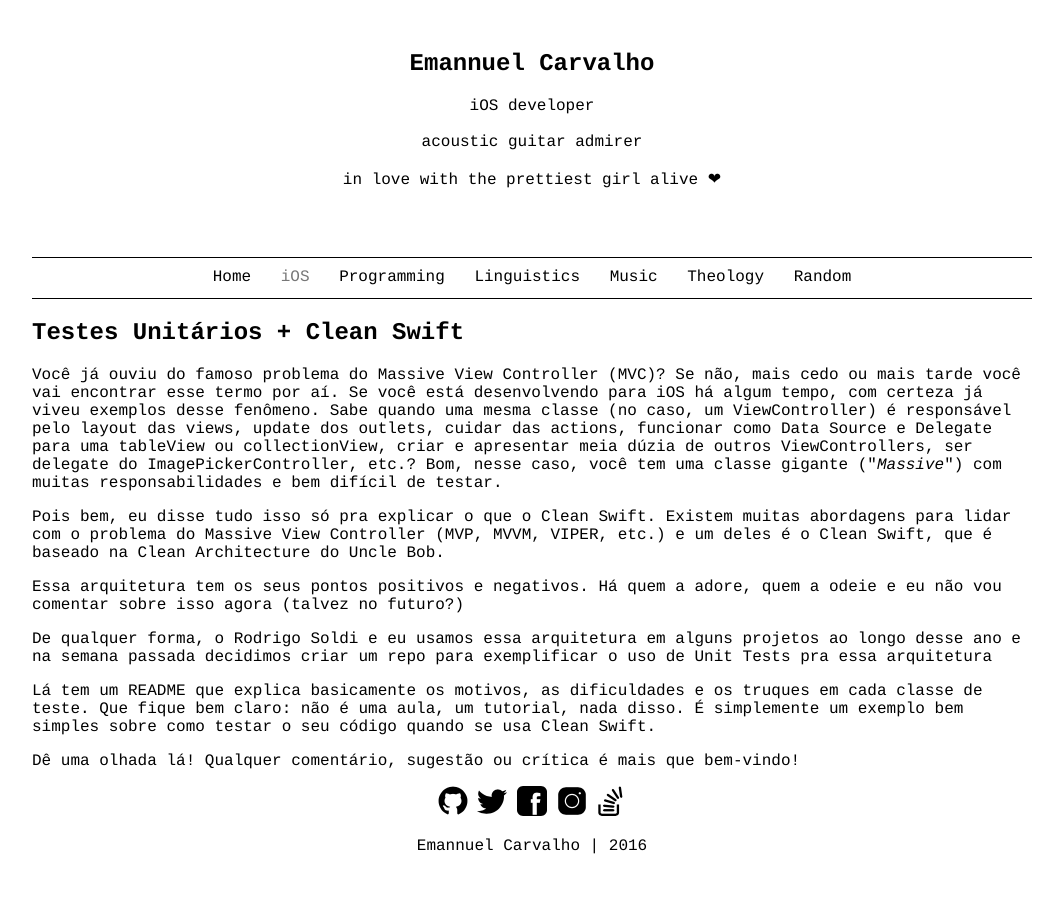
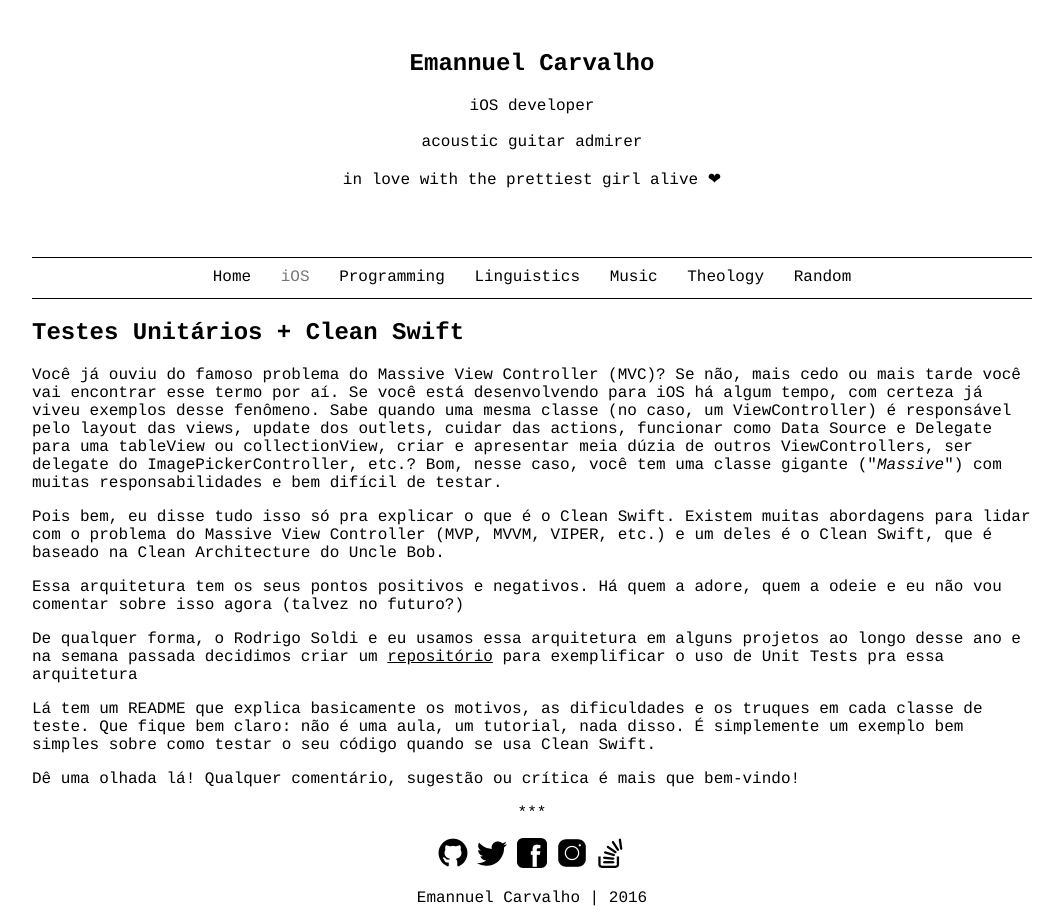
Before and after one commit to emannuelOC/emannuelOC.github.io, a plain HTML site: page testingCleanSwift.html in a window 1280 px wide. Shown: the whole page, without its empty margins (108-1169 px from the left). Before the commit the page ends 871 px from the top, so only its background shows below. Drawn offline with Linux system fonts and the light colour scheme.

Commit message:
Correctins to article: Testing Clean Swift

```diff
--- a/style.css
+++ b/style.css
@@ -15,6 +15,10 @@ a {
 
 a:hover {
 	font-weight: bold;
+}
+
+.inline_link {
+	text-decoration: underline;
 }
 
 .menuItem {
--- a/testingCleanSwift.html
+++ b/testingCleanSwift.html
@@ -38,7 +38,7 @@
 			criar e apresentar meia dúzia de outros ViewControllers, ser delegate do
 			ImagePickerController, etc.? Bom, nesse caso, você tem uma classe gigante
 			("<i>Massive</i>") com muitas responsabilidades e bem difícil de testar.</p>
-			<p>Pois bem, eu disse tudo isso só pra explicar o que o Clean Swift. Existem
+			<p>Pois bem, eu disse tudo isso só pra explicar o que é o Clean Swift. Existem
 			muitas abordagens para lidar com o problema do Massive View Controller (MVP, MVVM,
 			VIPER, etc.) e um deles é o Clean Swift, que é baseado na Clean Architecture
 			do Uncle Bob.</p>
@@ -46,14 +46,14 @@
 			quem a odeie e eu não vou comentar sobre isso agora (talvez no futuro?)</p>
 			<p>De qualquer forma, o Rodrigo Soldi e eu usamos essa arquitetura em
 			alguns projetos ao longo desse ano e na semana passada decidimos criar um
-			<a href="https://github.com/rodrigosoldi/XCTestsExample">repo</a>
+			<a href="https://github.com/rodrigosoldi/XCTestsExample" class="inline_link">repositório</a>
 			para exemplificar o uso de Unit Tests pra essa arquitetura</p>
 			<p>Lá tem um README que explica basicamente os motivos, as dificuldades e os
 			truques em cada classe de teste. Que fique bem claro: não é uma aula, um tutorial,
 			nada disso. É simplemente um exemplo bem simples sobre como testar o seu código
 			quando se usa Clean Swift.</p>
 			<p>Dê uma olhada lá! Qualquer comentário, sugestão ou crítica é mais que bem-vindo!</p>
-
+			<p class="article_separator">***</p>
 		</section>
 
 		<footer>
```
